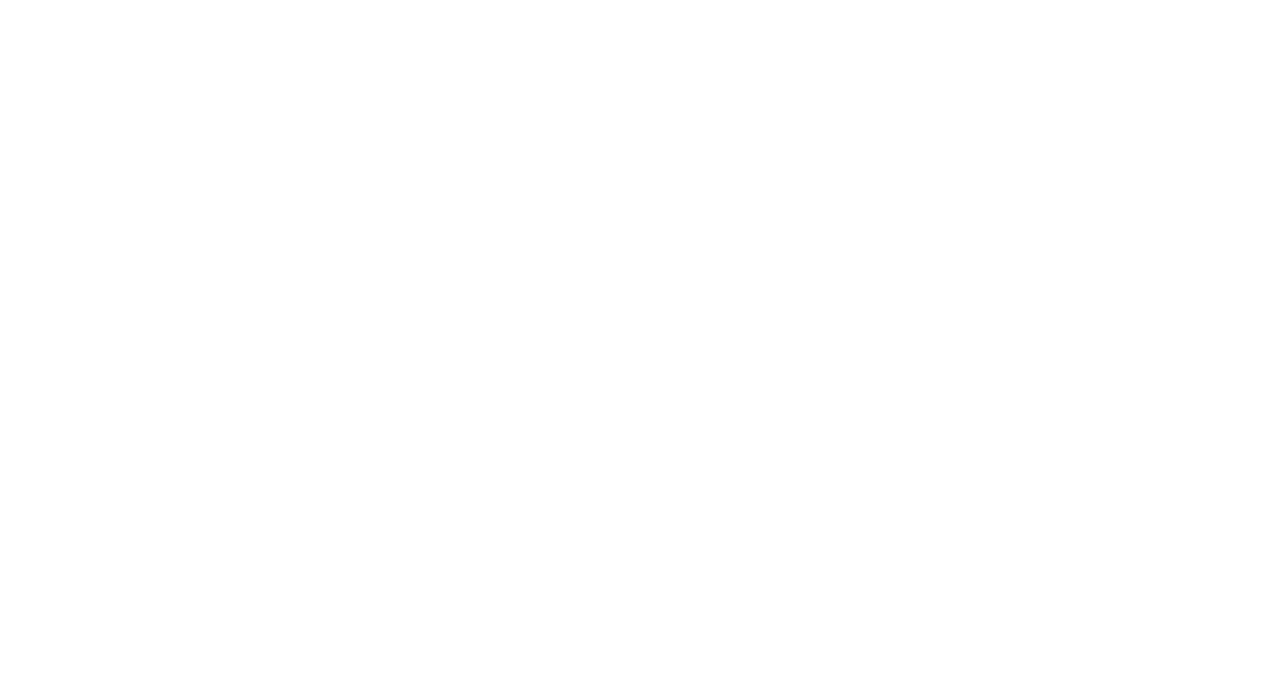
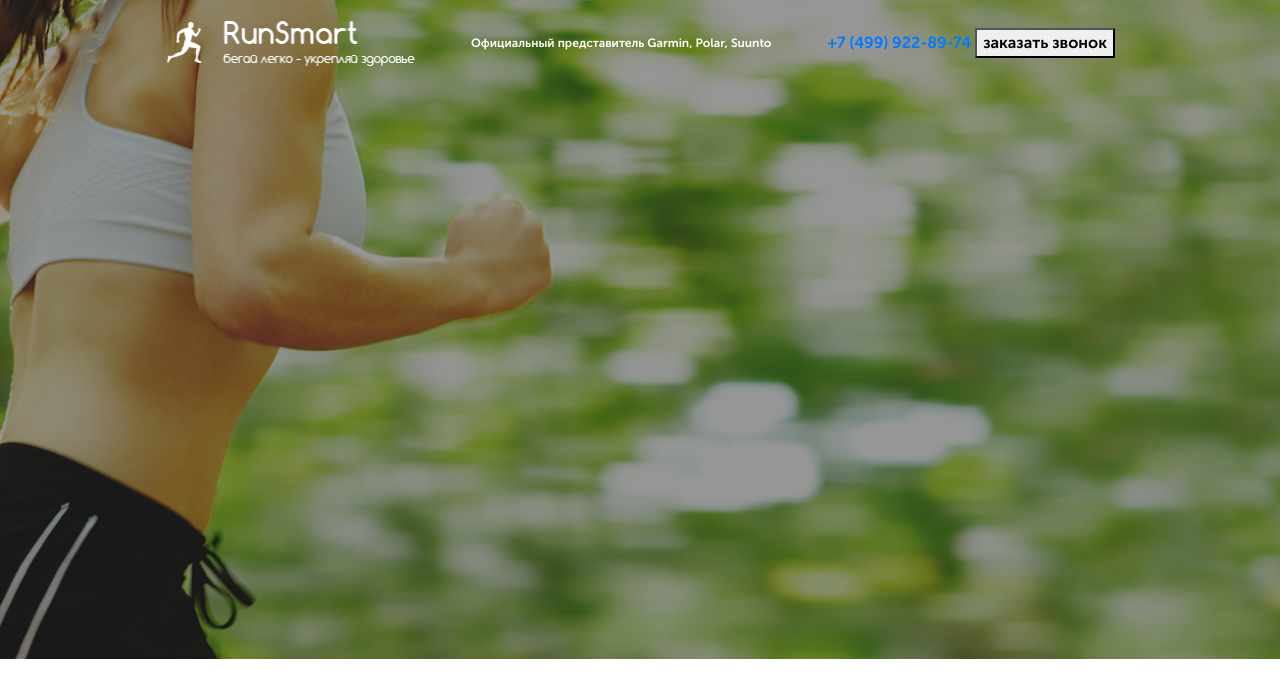
Before and after one commit to ToughGuy786/Pulsometr, a website: page src/index.html in a window 1280 px wide. Drawn offline with Linux system fonts and the light colour scheme; files whose address does not match are found by name.

Commit message:
rename folder from ICON to ICONS

```diff
--- a/src/index.html
+++ b/src/index.html
@@ -12,7 +12,19 @@
 <body>
     <div class="promo">
         <div class="container">
-
+            <header class="header">
+                <a href="#" class="header__logo">
+                    <img src="icon/logo.png" alt="logo">
+                </a>
+                <div class="header__official">
+                    Официальный представитель
+                    <span>Garmin, Polar, Suunto</span>
+                </div>
+                <div class="header__contacts">
+                    <a href="tel:+74999228974" class="header__phone">+7 (499) 922-89-74</a>
+                    <button class="button">заказать звонок</button>
+                </div>
+            </header>
         </div>
     </div>
 </body>
--- a/src/sass/blocks/_header.scss
+++ b/src/sass/blocks/_header.scss
@@ -0,0 +1,17 @@
+.header {
+    display: flex;
+    justify-content: space-between;
+    align-items: center;
+    &__logo {
+        width: 250px;
+        img {
+            width: 100%;
+        }
+    }
+    &__official {
+        font-style: normal;
+        font-weight: 500;
+        font-size: 12px;
+        color: #FFFFFF;
+    }
+}
--- a/src/sass/blocks/_promo.scss
+++ b/src/sass/blocks/_promo.scss
@@ -0,0 +1,5 @@
+.promo {
+    min-height: 659px;
+    padding: 21px 0 93px 0;
+    background: url(../img/bg/bg.png) center (center/cover) no-repeat;
+}
--- a/src/sass/style.scss
+++ b/src/sass/style.scss
@@ -1,4 +1,12 @@
 @import 'base/variables';
+@import 'blocks/promo';
+@import 'blocks/header';
+
 * {
     font-family: 'Museo Sans Cyrl', sans-serif;
 }
+
+.container {
+    max-width: 950px;
+    margin: 0 auto;
+}
```
Also changed, not shown: src/css/style.min.css, src/icons/advantages/cup.svg (renamed from src/icon/advantages/cup.svg), src/icons/advantages/heart.svg (renamed from src/icon/advantages/heart.svg), src/icons/advantages/shoe.svg (renamed from src/icon/advantages/shoe.svg), src/icons/facebook .svg (renamed from src/icon/facebook .svg), src/icons/instagram.svg (renamed from src/icon/instagram.svg), src/icons/logo.png (renamed from src/icon/logo.png), src/icons/main_icon/delivery.svg (renamed from src/icon/main_icon/delivery.svg), src/icons/main_icon/messages.svg (renamed from src/icon/main_icon/messages.svg), src/icons/main_icon/time.svg (renamed from src/icon/main_icon/time.svg), src/icons/pinterest.svg (renamed from src/icon/pinterest.svg).
